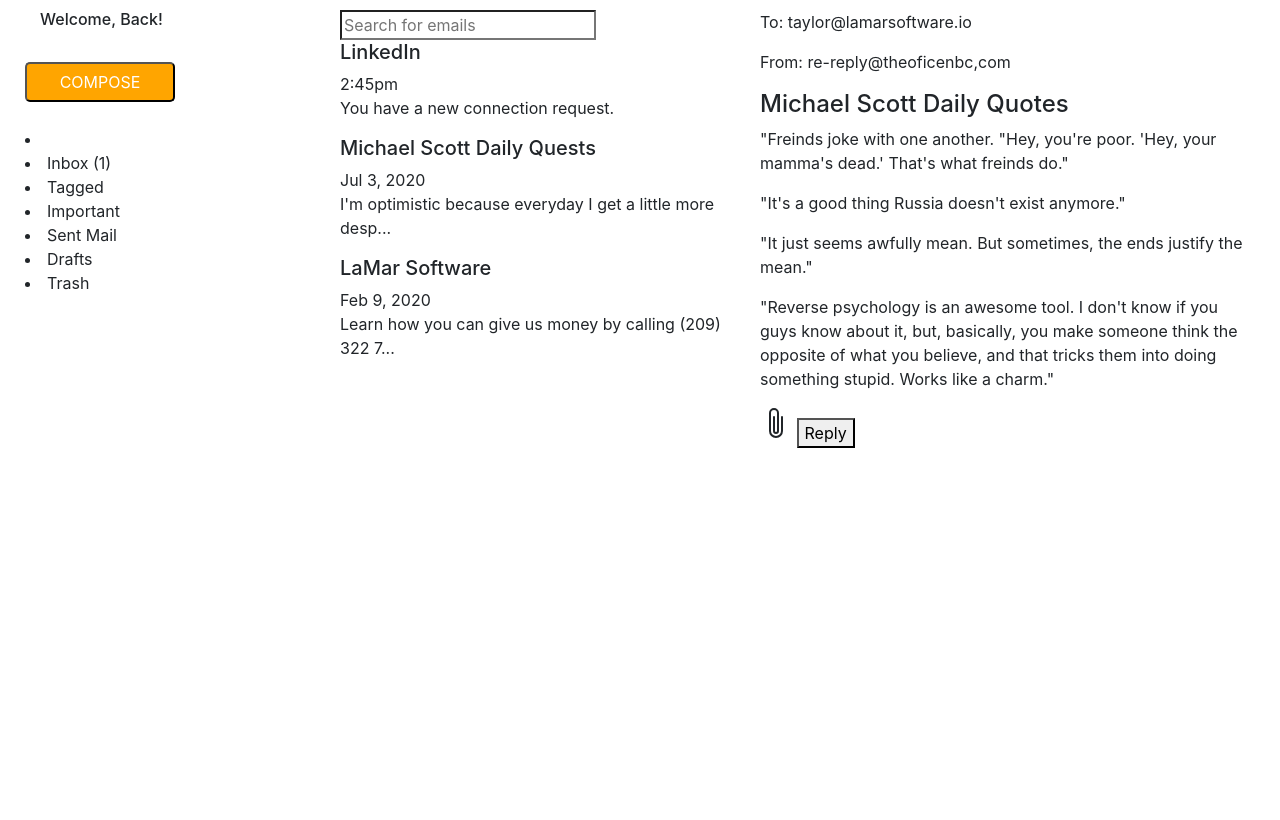
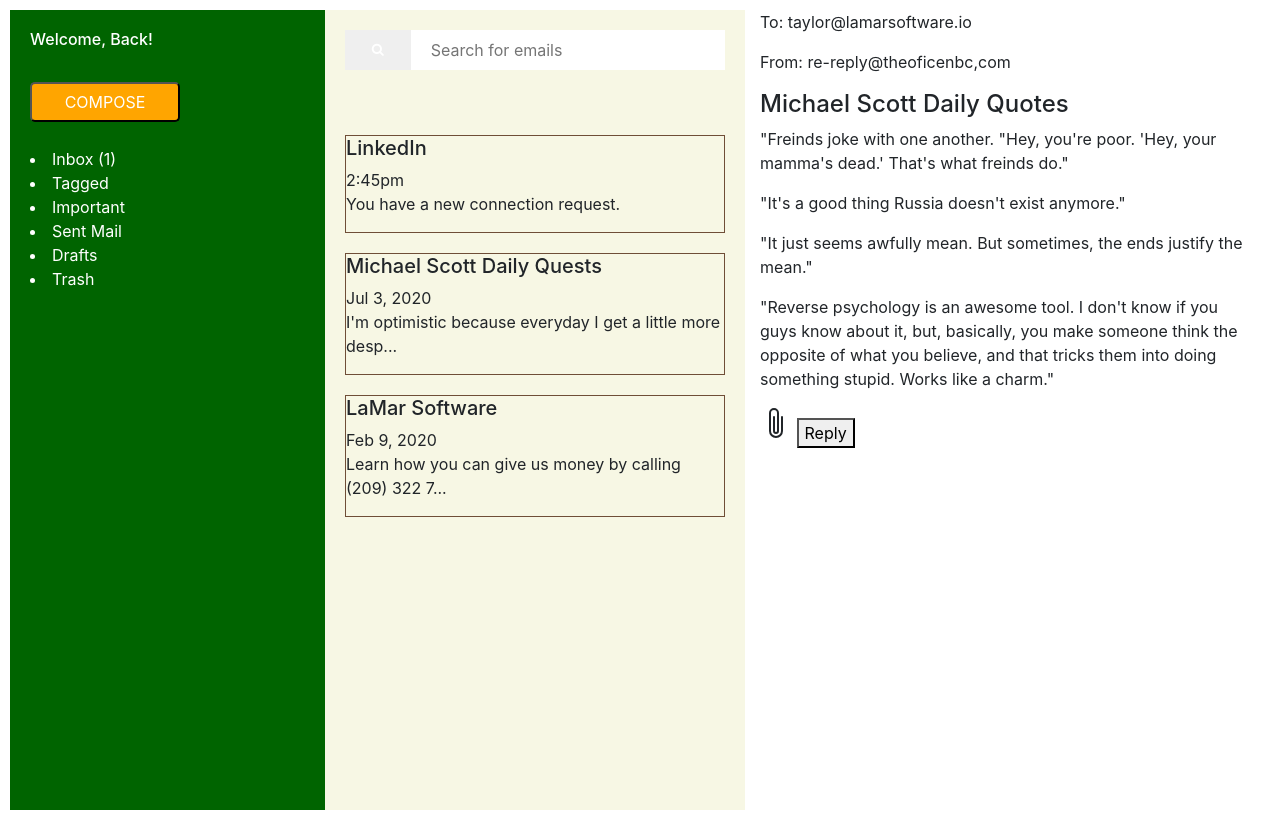
Before and after one commit to camacho-jose/jose-camacho-email-template-with-bg-layout-project, a plain HTML site: page index.html in a window 1280 px wide. Drawn offline with nearby package versions, Linux system fonts and the light colour scheme.

Commit message:
third commit

```diff
--- a/index.html
+++ b/index.html
@@ -16,24 +16,27 @@
     <div  id="email-template" class="container-fluid">
       <div class="row">
           <div id="nav" class="col-12 col-lg-3">
-            <div class="col name">
-              <h6>Welcome, Back!</h6>
+            <div class="row greeting">
+
+              <div class="col name">
+                <h6>Welcome, Back!</h6>
+              </div>
             </div>
-
             <button class="compose">COMPOSE</button>
 
-            <li class="menu">
+            <ui class="menu">
                 <li>Inbox (1)</li>
                 <li>Tagged</li>
                 <li>Important</li>
                 <li>Sent Mail</li>
                 <li>Drafts</li>
                 <li>Trash</li>
-            </li>
+            </ui>
           </div> <!-- first col -->
 
           <div id="emails" class="col-12 col-lg-4">
             <div class="search">
+              <button type="submit"><i class="fa fa-search"></i></button>
               <input type="search" placeholder="Search for emails">
             </div>
 
--- a/styles.css
+++ b/styles.css
@@ -1,5 +1,5 @@
 html,body{
-    background-color: white;
+    background-color: rgb(255, 255, 255);
     margin: 5px;
 }
 
@@ -9,15 +9,66 @@ html,body{
     height: 100vh;
 }
 
-.compose{
-    background-color: orange;
+.compose {
+    background-color: rgb(255, 165, 0);
     border-radius: 5px;
-    color: white;
+    color: rgb(255, 255, 255);
     height: 40px;
     margin: 25px 0px 25px 0px;
     width: 150px;
 }
 
+menu button {
+    position: left top;
+}
+
 #nav {
+    background-color: rgb(0, 100, 0);
+    color: rgb(255, 255, 255);
+    display: flex;
+    flex-direction: column;
+    padding: 20px;
+}
 
+.menu :hover {
+    color: rgb(211, 211, 211);
 }
+
+#emails {
+    background-color: rgb(247, 247, 228);
+    display: flex;
+    flex-direction: column;
+    min-width: min-content;
+    padding: 20px;
+}
+
+.search {
+    display: flex;
+    color: rgb(119, 136, 153);
+    padding-bottom: 55px;
+}
+
+.search input {
+    border: none;
+    width: 100%;
+    padding-left: 20px;
+}
+
+.search button {
+    float: right;
+    width: 20%;
+    padding: 10px;
+    color: rgb(255, 255, 255);
+    font-size: 13px;
+    border: none;
+}
+
+.message {
+    border: 1px ridge rgb(111, 78, 55);;
+    margin: 10px 0px 10px 0px;
+    min-width: fit-content;
+    display: flex;
+    flex-direction: row;
+    justify-content: space-between;
+    flex-wrap: nowrap;
+}
```
